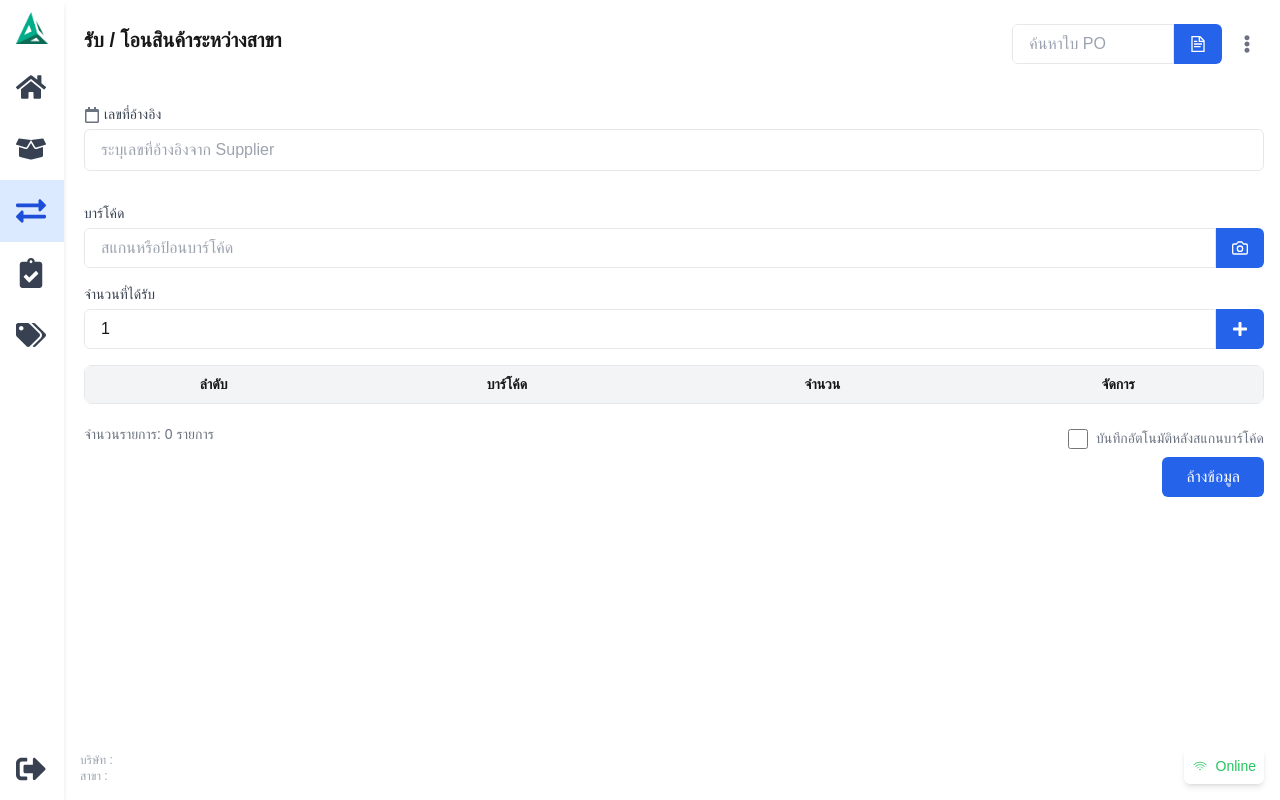
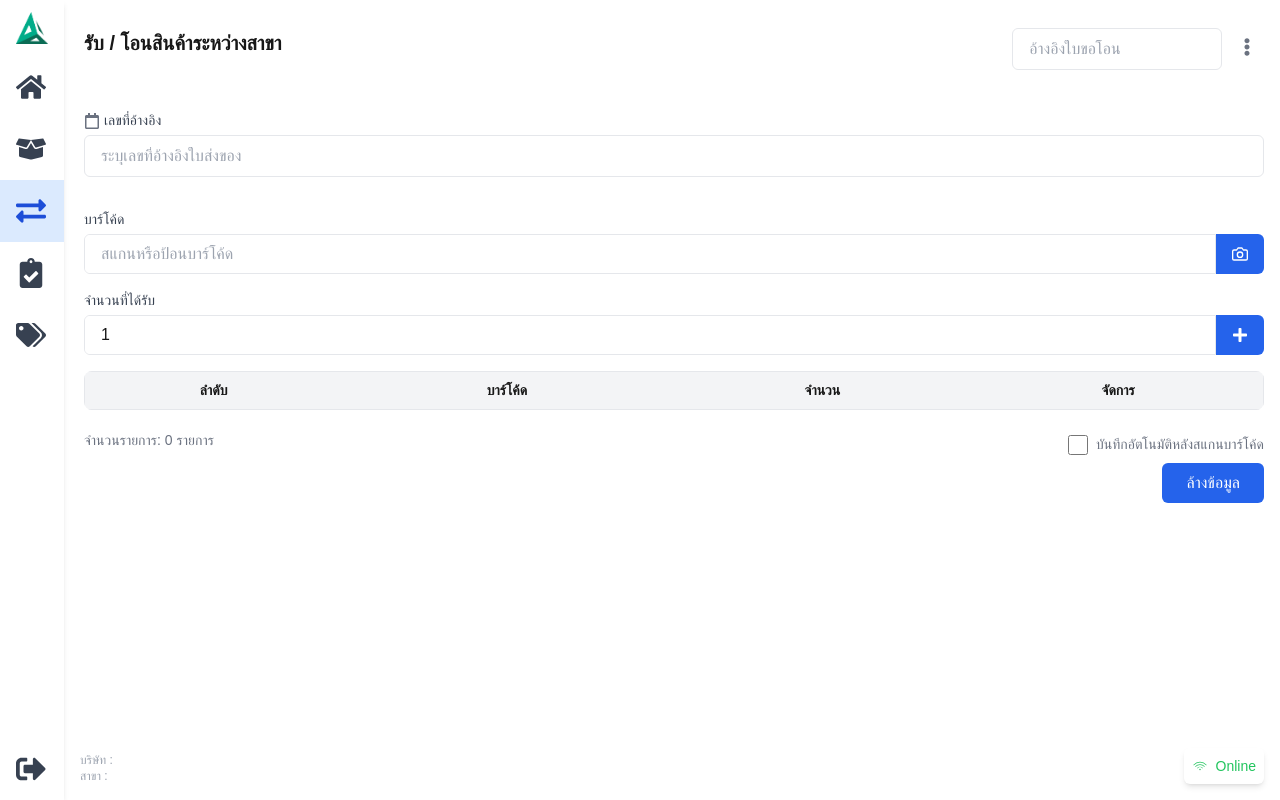
Before and after one commit to AdaDevDroid/AdaPos-Mobile-Stock-Price, a Next.js app: page /transfer in a window 1280 px wide. Built offline with nearby package versions, Linux system fonts and the light colour scheme; sample sign-in values are in the browser's storage.

Commit message:
edit wording

```diff
--- a/app/receive/page.tsx
+++ b/app/receive/page.tsx
@@ -1,13 +1,10 @@
 "use client";
-
-import InputWithButton from "@/components/InputWithButton";
 import InputWithLabel from "@/components/InputWithLabel";
 import InputWithLabelAndButton from "@/components/InputWithLabelAndButton";
 import { CCameraScanner } from "@/hooks/CCameraScanner";
 import { useAuth } from "@/hooks/useAuth";
 import { useEffect, useRef, useState } from "react";
 import { FaPlus, FaTrash, FaRegCalendar, FaEllipsisV, FaFileAlt, FaDownload, FaHistory } from "react-icons/fa";
-import { GrDocumentText } from "react-icons/gr";
 import { FiCamera, FiCameraOff } from "react-icons/fi";
 import exportToExcel from '@/hooks/CTransferreceiptoutToExcel';
 import { History, Product, UserInfo } from "@/models/models"
@@ -26,7 +23,7 @@ export default function Receive() {
   const [tBarcode, setBarcode] = useState("");
   const [tCost, setCost] = useState("");
   const [tQty, setQty] = useState("1");
-  const [tSearchPoText, setSearchText] = useState<string>(""); // string
+  const [tSearchPoText, setSearchText] = useState("");
   const [oPendingBarcode, setPendingBarcode] = useState<string | null>(null);
   const [oHistoryList, setHistoryList] = useState<History[]>([]);
   const [oProductHistoryList, setProductHistoryList] = useState<Product[]>();
@@ -549,13 +546,13 @@ export default function Receive() {
         </div>
         {/* ค้นหา PO และปุ่ม 3 จุด (สำหรับ desktop) */}
         <div className="flex w-full md:w-80 md:ml-auto pt-2 relative">
-          <InputWithButton
+          <InputWithLabel
             type="text"
+            label={""}
             value={tSearchPoText}
             onChange={setSearchText}
-            placeholder="ค้นหาใบ PO"
-            icon={<GrDocumentText />}
-            onClick={() => alert(`ค้นหาใบ PO`)}
+            disabled={isDisabledRefDoc}
+            placeholder="อ้างอิงใบ PO"
           />
           {/* ปุ่ม 3 จุด */}
           <button
@@ -599,7 +596,7 @@ export default function Receive() {
           value={tRefDoc}
           onChange={setRefDoc}
           disabled={isDisabledRefDoc}
-          placeholder="ระบุเลขที่อ้างอิงจาก Supplier"
+          placeholder="ระบุเลขที่อ้างอิงใบส่งของ"
         />
 
         {/* ตัวสแกน QR Code พร้อมกรอบ */}
--- a/app/stock/page.tsx
+++ b/app/stock/page.tsx
@@ -1,13 +1,11 @@
 "use client";
 
-import InputWithButton from "@/components/InputWithButton";
 import InputWithLabel from "@/components/InputWithLabel";
 import InputWithLabelAndButton from "@/components/InputWithLabelAndButton";
 import { CCameraScanner } from "@/hooks/CCameraScanner";
 import { useAuth } from "@/hooks/useAuth";
 import { useEffect, useRef, useState } from "react";
 import { FaPlus, FaTrash, FaRegCalendar, FaEllipsisV, FaFileAlt, FaDownload, FaHistory } from "react-icons/fa";
-import { GrDocumentText } from "react-icons/gr";
 import { FiCamera, FiCameraOff } from "react-icons/fi";
 import exportToExcel from '@/hooks/CAdjustStockToExcel';
 import { History, Product, UserInfo } from "@/models/models"
@@ -34,7 +32,6 @@ export default function ReceiveGoods() {
   const [barcode, setBarcode] = useState("");
   const [quantity, setQuantity] = useState("1");
   const [bCheckAutoScan, setChecked] = useState(false);
-  const [searchText, setSearchText] = useState<string>(""); // string
   const [isLoading, setIsLoading] = useState(false);
   const [isLoadingScanAuto, setIsLoadingScanAuto] = useState(false);
   const checkedRef = useRef(bCheckAutoScan);
--- a/app/transfer/page.tsx
+++ b/app/transfer/page.tsx
@@ -1,13 +1,10 @@
 "use client";
-
-import InputWithButton from "@/components/InputWithButton";
 import InputWithLabel from "@/components/InputWithLabel";
 import InputWithLabelAndButton from "@/components/InputWithLabelAndButton";
 import { CCameraScanner } from "@/hooks/CCameraScanner";
 import { useAuth } from "@/hooks/useAuth";
 import { useEffect, useRef, useState } from "react";
 import { FaPlus, FaTrash, FaRegCalendar, FaEllipsisV, FaFileAlt, FaDownload, FaHistory } from "react-icons/fa";
-import { GrDocumentText } from "react-icons/gr";
 import { FiCamera, FiCameraOff } from "react-icons/fi";
 import exportToExcel from '@/hooks/CProducttransferwahouseToExcel';
 import { History, Product, UserInfo } from "@/models/models"
@@ -506,13 +503,13 @@ export default function ReceiveGoods() {
         </div>
         {/* ค้นหา PO และปุ่ม 3 จุด (สำหรับ desktop) */}
         <div className="flex w-full md:w-80 md:ml-auto pt-2 relative">
-          <InputWithButton
+          <InputWithLabel
             type="text"
+            label={""}
             value={searchText}
             onChange={setSearchText}
-            placeholder="ค้นหาใบ PO"
-            icon={<GrDocumentText />}
-            onClick={() => alert(`ข้อความ: ${searchText}`)}
+            disabled={isDisabledRefDoc}
+            placeholder="อ้างอิงใบขอโอน"
           />
           {/* ปุ่ม 3 จุด */}
           <button
@@ -556,7 +553,7 @@ export default function ReceiveGoods() {
           value={refDoc}
           disabled={isDisabledRefDoc}
           onChange={setRefDoc}
-          placeholder="ระบุเลขที่อ้างอิงจาก Supplier"
+          placeholder="ระบุเลขที่อ้างอิงใบส่งของ"
         />
 
         {/* ตัวสแกน QR Code พร้อมกรอบ */}
```
